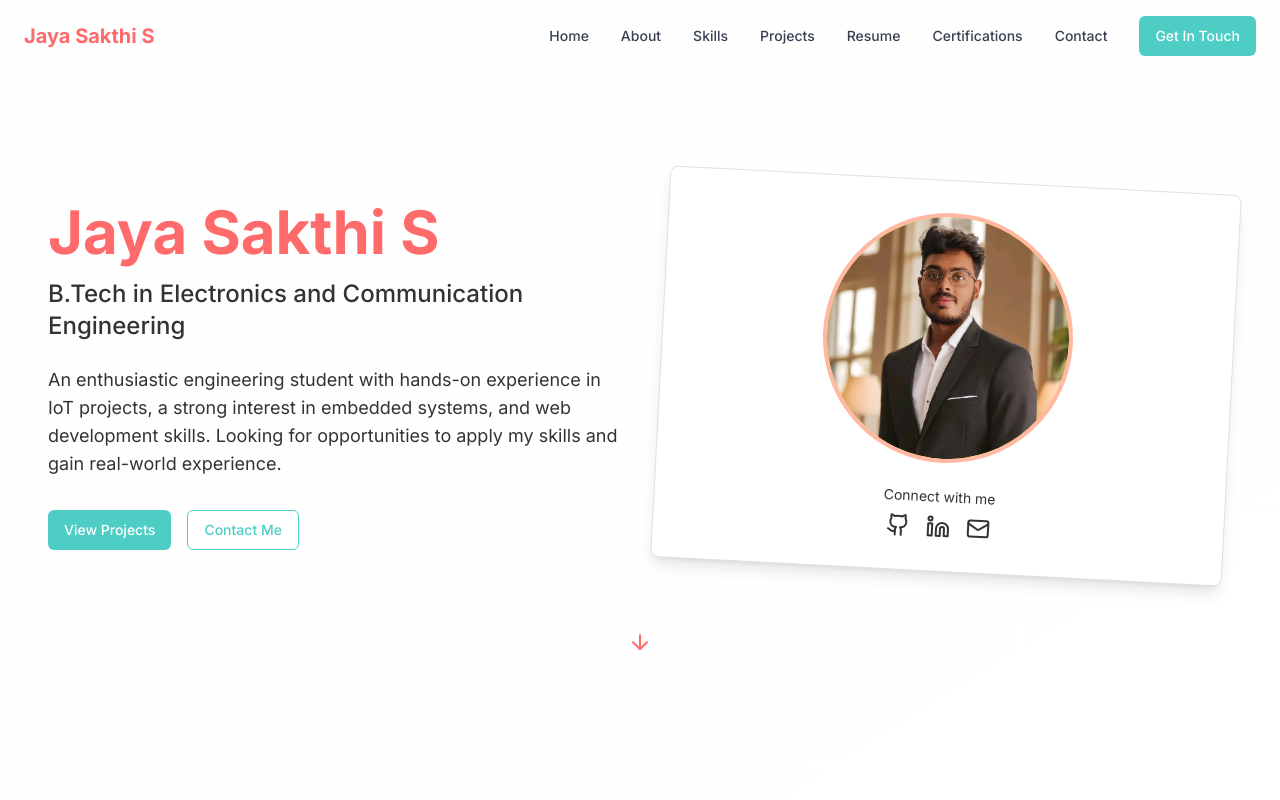
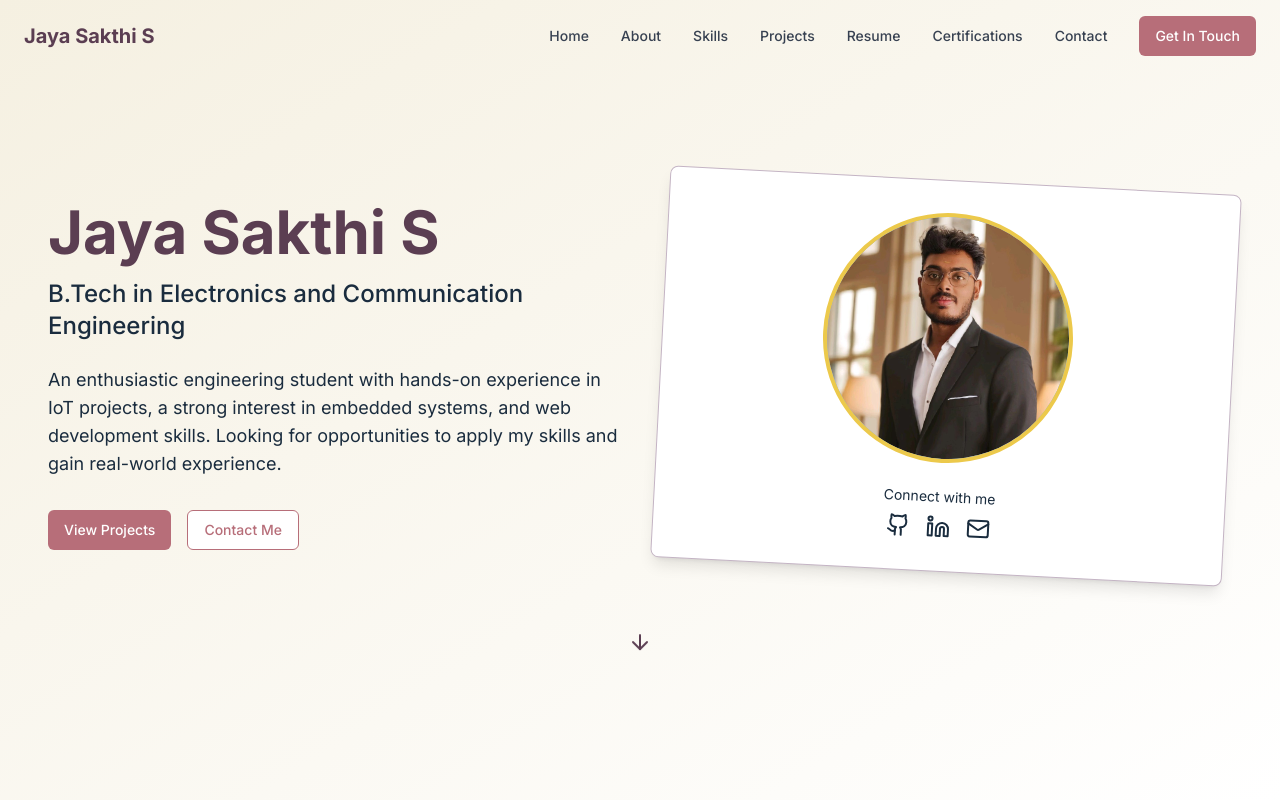
Before and after one commit to JAYASAKTHI07/JAYASAKTHI-PORTFOLIO, a React (Vite) app: page / in a window 1280 px wide. Shown: the top 800 px of the page. Built offline with nearby package versions, Linux system fonts and the light colour scheme.

Commit message:
Update color palette

```diff
--- a/tailwind.config.ts
+++ b/tailwind.config.ts
@@ -1,4 +1,3 @@
-
 import type { Config } from "tailwindcss";
 
 export default {
@@ -54,13 +53,13 @@ export default {
 					foreground: 'hsl(var(--card-foreground))'
 				},
                 portfolio: {
-                    primary: '#FF6B6B',     // Coral - Bold, inviting, and attention-grabbing
-                    secondary: '#4ECDC4',   // Electric Blue - Dynamic, pairs well with coral for a striking effect
-                    accent: '#FFD166',      // Sunny Yellow - Cheerful and optimistic
-                    light: '#FEFEFE',       // Off-White - Bright and clean to let colors pop
-                    dark: '#333333',        // Charcoal Gray - Provides stability and grounding for vibrant colors
-                    highlight: '#FFB8A2',   // Bright Peach - Adds a softer, playful emphasis
-                    border: '#E0E0E0'       // Pale Gray - Keeps the focus on the vibrant elements
+                    primary: '#5B3E52',     // Deep Aubergine - Luxurious, rich, and unique
+                    secondary: '#B76E79',   // Rose Gold - Feminine, sophisticated, and warm metallic feel
+                    accent: '#A9B7B6',      // Silver Gray - Cool and elegant, adds a touch of modernism
+                    light: '#F5F0E1',       // Soft Linen - Delicate, warm, and refined
+                    dark: '#1A2C3E',        // Midnight Blue - Very dark, professional, and deep contrast
+                    highlight: '#ECC94B',   // Champagne Gold - Subtle shimmer for emphasis
+                    border: '#C4B4C4'       // Muted Mauve - Soft and elegant, complements the primary
                 }
 			},
 			borderRadius: {
```
